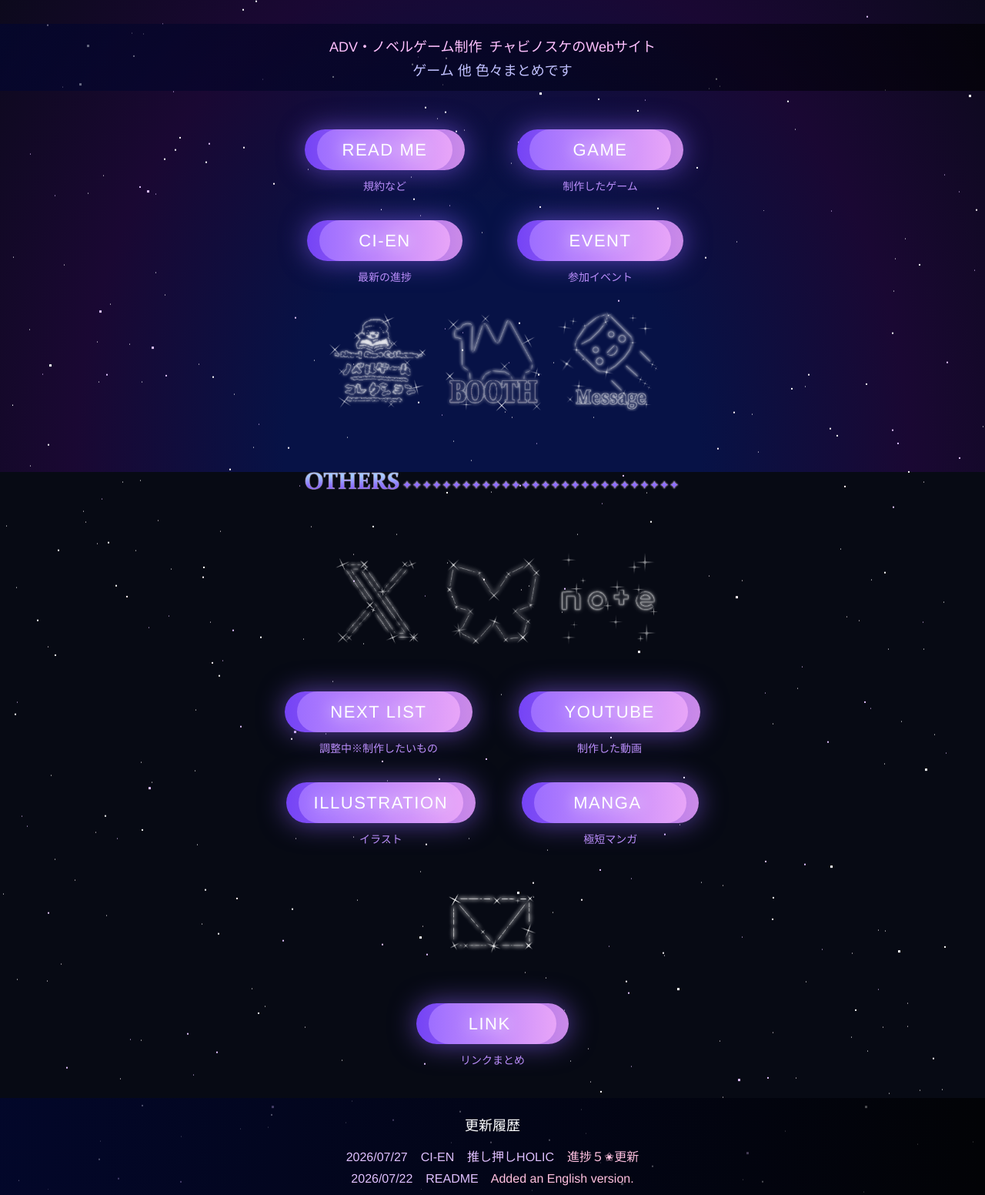
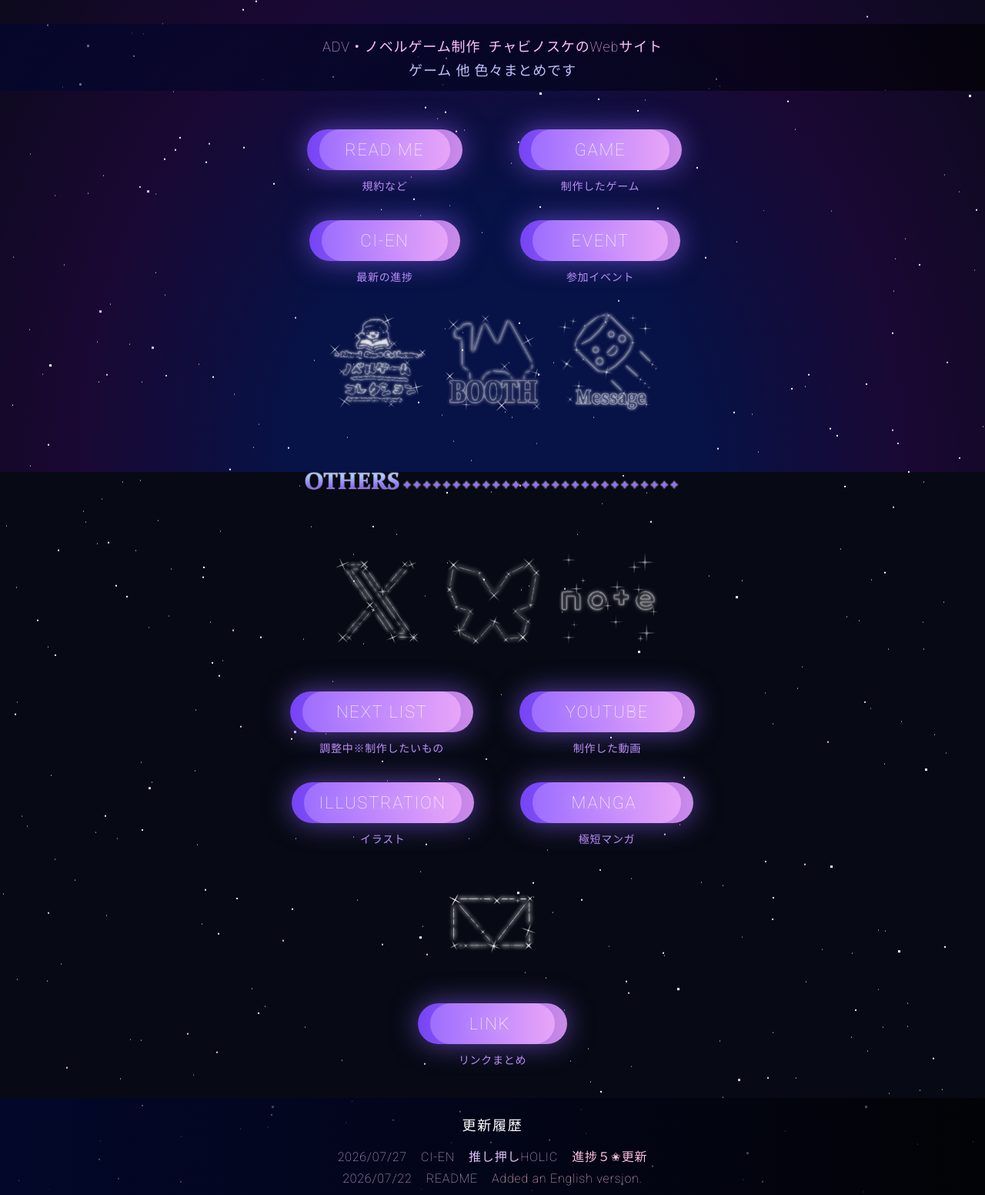
Before and after one commit to chabinosuke/chabinosuke.github.io, a plain HTML site: page index.html in a window 1280 px wide. Shown: the part 187-1739 px from the top of the page at 77% size. Drawn offline with Linux system fonts and the light colour scheme.

Commit message:
Update index.html

```diff
--- a/index.html
+++ b/index.html
@@ -4,6 +4,12 @@
   <meta charset="UTF-8">
   <meta name="viewport" content="width=device-width, initial-scale=1.0">
   <title>チャビノスケのWebサイト</title>
+
+  <!-- 超極細フォント(Weight: 100)の読み込み -->
+  <link rel="preconnect" href="https://fonts.googleapis.com">
+  <link rel="preconnect" href="https://fonts.gstatic.com" crossorigin>
+  <link href="https://fonts.googleapis.com/css2?family=Noto+Sans+JP:wght@100;300&family=Roboto:wght@100;300&display=swap" rel="stylesheet">
+
   <style>
     /* ==========================================
        全体基本設定 & 切れ目のないグラデーション背景
@@ -18,9 +24,9 @@
       min-height: 100vh;
       background-color: #070a14;
       color: #fff;
-      font-family: "Helvetica Neue", Arial, "Hiragino Kaku Gothic ProN", "Hiragino Sans", sans-serif;
-      font-weight: 300; /* 全体の文字を細く */
-      -webkit-font-smoothing: antialiased; /* 文字の描画を綺麗・細身にする */
+      font-family: 'Roboto', 'Noto Sans JP', sans-serif;
+      font-weight: 100; /* 極細指定 */
+      -webkit-font-smoothing: antialiased;
       -moz-osx-font-smoothing: grayscale;
       overflow-x: hidden;
       position: relative;
@@ -51,7 +57,7 @@
     }
 
     /* ==========================================
-       4重の星空構造 (CSS側は超スッキリ!)
+       4重の星空構造
        ========================================== */
     #stars, #stars2, #stars3, #stars4 {
       position: fixed;
@@ -66,11 +72,11 @@
     #stars::after, #stars2::after, #stars3::after, #stars4::after {
       content: '';
       position: absolute;
-      top: 1780px; /* アニメーションの距離と一致 */
+      top: 1780px;
       background: transparent;
     }
 
-    /* 1層目：超小粒 (1px / 180s / 超低速) */
+    /* 1層目：超小粒 */
     #stars {
       width: 1px;
       height: 1px;
@@ -78,7 +84,7 @@
     }
     #stars::after { width: 1px; height: 1px; }
 
-    /* 2層目：小粒 (2px / 150s / 低速) */
+    /* 2層目：小粒 */
     #stars2 {
       width: 2px;
       height: 2px;
@@ -86,7 +92,7 @@
     }
     #stars2::after { width: 2px; height: 2px; }
 
-    /* 3層目：中粒 (2px / 120s / 中速) */
+    /* 3層目：中粒 */
     #stars3 {
       width: 2px;
       height: 2px;
@@ -94,7 +100,7 @@
     }
     #stars3::after { width: 2px; height: 2px; }
 
-    /* 4層目：大粒 (3px / 90s / 高速) */
+    /* 4層目：大粒 */
     #stars4 {
       width: 3px;
       height: 3px;
@@ -127,14 +133,16 @@
       color: #ffc1ff;
       display: block;
       margin-bottom: 5px;
-      font-weight: 300; /* 細字指定 */
+      font-weight: 100; /* 極細 */
+      letter-spacing: 0.05em;
     }
 
     .sub-text-2 {
       font-size: 18px;
       color: #c1c1ff;
       display: block;
-      font-weight: 300; /* 細字指定 */
+      font-weight: 100; /* 極細 */
+      letter-spacing: 0.05em;
     }
 
     .box2 {
@@ -146,24 +154,26 @@
       padding: 20px 0;
       box-sizing: border-box;
       line-height: 1.8;
-      font-weight: 300; /* 細字指定 */
+      font-weight: 100; /* 極細 */
+      letter-spacing: 0.05em;
     }
 
     .history-title {
       font-size: 18px;
       color: #ffffff;
       margin-bottom: 10px;
-      font-weight: 400; /* タイトルも標準程度の太さに落とす */
+      font-weight: 100; /* 極細 */
+      letter-spacing: 0.1em;
     }
 
     .history-date {
       color: #e0c1ff;
-      font-weight: 300;
+      font-weight: 100; /* 極細 */
     }
 
     .history-highlight {
       color: #ffc1e0;
-      font-weight: 300;
+      font-weight: 100; /* 極細 */
     }
 
     /* ==========================================
@@ -187,7 +197,8 @@
       font-size: 14px;
       color: #bf92fc;
       margin-top: 10px;
-      font-weight: 300; /* 細字指定 */
+      font-weight: 100; /* 極細 */
+      letter-spacing: 0.05em;
     }
 
     .section-margin {
@@ -250,10 +261,10 @@
       border: none;
       text-align: center;
       font-size: 22px;
-      font-weight: 300; /* ボタン文字を細く指定 */
+      font-weight: 100; /* ボタン内テキストも極細 */
       line-height: 53px;
       height: 53px;
-      letter-spacing: 0.07em;
+      letter-spacing: 0.08em;
       text-decoration: none !important;
       text-transform: uppercase;
       padding: 0 20px;
@@ -295,20 +306,24 @@
       color: #9966ff;
       font-size: 16px;
       margin-top: 30px;
-      font-weight: 300; /* 細字指定 */
+      font-weight: 100; /* 極細 */
+      letter-spacing: 0.05em;
     }
   </style>
 </head>
 
 <body>
+  <!-- 4重の星空要素 -->
   <div id="stars"></div>
   <div id="stars2"></div>
   <div id="stars3"></div>
   <div id="stars4"></div>
 
   <div class="wrapper">
+    <!-- ヘッダー画像 -->
     <img src="/image/chabiland20251121_2.png" alt="chabi land" class="header-banner" width="594" height="154">
 
+    <!-- 端から端までの透明ボックス -->
     <div class="box">
       <span class="sub-text-1">ADV・ノベルゲーム制作&ensp;チャビノスケのWebサイト</span>
       <span class="sub-text-2">ゲーム 他 色々まとめです</span>
@@ -316,6 +331,7 @@
 
     <div style="height: 30px;"></div>
 
+    <!-- ボタン 1 (Read me / Game) -->
     <div class="grid-2col">
       <div class="grid-item">
         <div class="btn-glow2">
@@ -332,6 +348,7 @@
       </div>
     </div>
 
+    <!-- ボタン 2 (Ci-en / Event) -->
     <div class="grid-2col">
       <div class="grid-item">
         <div class="btn-glow2">
@@ -348,6 +365,7 @@
       </div>
     </div>
 
+    <!-- アイコン画像 1 -->
     <div class="icon-group">
       <a href="https://novelgame.jp/users/profile/15990" target="_blank">
         <img src="image/nvc_new1.png" onmouseover="this.src='image/nvc_new2.png'" onmouseout="this.src='image/nvc_new1.png'" width="130" height="130" alt="ノベルゲームコレクション">
@@ -360,10 +378,12 @@
       </a>
     </div>
 
+    <!-- OTHERSバナー -->
     <div class="section-margin">
       <img src="/image/others3.png" width="500" height="110" alt="others" style="max-width: 100%; height: auto;">
     </div>
 
+    <!-- SNSアイコン画像 -->
     <div class="icon-group">
       <a href="https://x.com/chabinosuke_" target="_blank">
         <img src="image/x_new001.png" onmouseover="this.src='image/x_new002.png'" onmouseout="this.src='image/x_new001.png'" width="130" height="130" alt="X">
@@ -378,6 +398,7 @@
 
     <div style="height: 20px;"></div>
 
+    <!-- ボタン 3 (next list / YouTube) -->
     <div class="grid-2col">
       <div class="grid-item">
         <div class="btn-glow2">
@@ -394,6 +415,7 @@
       </div>
     </div>
 
+    <!-- ボタン 4 (Illustration / Manga) -->
     <div class="grid-2col">
       <div class="grid-item">
         <div class="btn-glow2">
@@ -410,12 +432,14 @@
       </div>
     </div>
 
+    <!-- メールアイコン -->
     <div class="section-margin">
       <a href="https://chabinosukede.gozaru.jp/info.html" target="_blank">
         <img src="image/mail_new1.png" onmouseover="this.src='image/mail_new2.png'" onmouseout="this.src='image/mail_new1.png'" width="130" height="130" alt="Mail">
       </a>
     </div>
 
+    <!-- Linkボタン -->
     <div class="section-margin">
       <div class="btn-glow2">
         <a href="https://chabinosukede.gozaru.jp/link.html" target="_blank" class="btn-glow btn-hover-shine">&nbsp;&emsp;Link&nbsp;&emsp;&nbsp;</a>
@@ -423,6 +447,7 @@
       <div class="btn-desc">リンクまとめ</div>
     </div>
 
+    <!-- 更新履歴 -->
     <div class="box2">
       <div class="history-title">更新履歴</div>
       <div>
@@ -435,29 +460,30 @@
       </div>
     </div>
 
+    <!-- コピーライト -->
     <div class="copyright">
       © 2020 chabinosuke_<a href="https://chabinosukede.gozaru.jp/" target="_blank">.</a>
     </div>
 
   </div>
 
+  <!-- ==========================================
+     星空自動生成用 JavaScript
+     ========================================== -->
   <script>
-    // 指定した個数・色の星座標を自動生成する関数
     function generateStars(count, colors = ['#ffffff']) {
       let shadows = [];
       for (let i = 0; i < count; i++) {
-        const x = Math.floor(Math.random() * 2000); // 横幅2000pxの範囲
-        const y = Math.floor(Math.random() * 1780); // 縦幅1780pxの範囲
+        const x = Math.floor(Math.random() * 2000);
+        const y = Math.floor(Math.random() * 1780);
         const color = colors[Math.floor(Math.random() * colors.length)];
         shadows.push(`${x}px ${y}px ${color}`);
       }
       return shadows.join(', ');
     }
 
-    // 星の生成ルールを定義するスタイルの作成
-    const starColors = ['#ffffff', '#ffffff', '#fef4f8', '#e0c1ff']; // 白ベース＋淡いピンク紫
+    const starColors = ['#ffffff', '#ffffff', '#fef4f8', '#e0c1ff'];
 
-    // それぞれの層に星の影を適用
     const styleElem = document.createElement('style');
     styleElem.innerHTML = `
       #stars, #stars::after { box-shadow: ${generateStars(400, starColors)}; }
```
